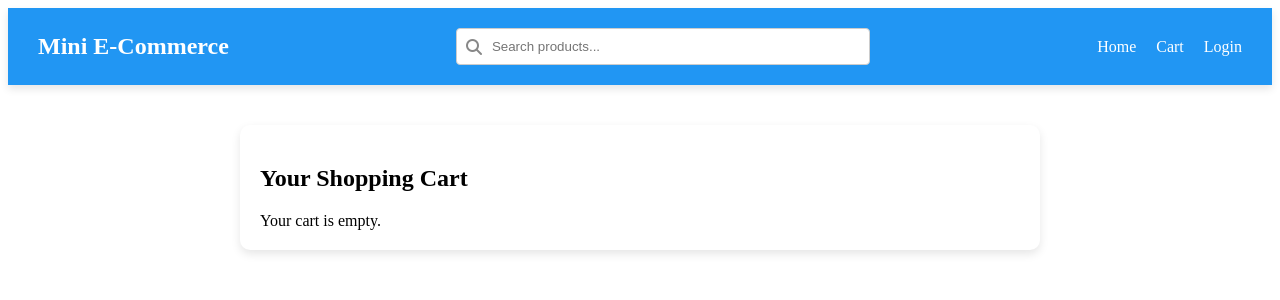
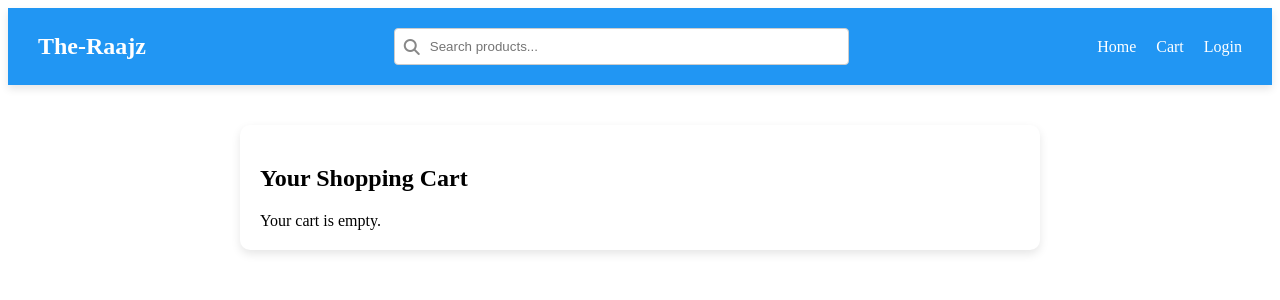
Before and after one commit to raajz49/mini-ecommerce, a Vue app: page /cart in a window 1280 px wide. Shown: the top 300 px of the page. Built offline with nearby package versions, Linux system fonts and the light colour scheme.

Commit message:
title changed

```diff
--- a/index.html
+++ b/index.html
@@ -4,7 +4,7 @@
     <meta charset="UTF-8" />
     <link rel="icon" href="/theraajz-logo.jpg" />
     <meta name="viewport" content="width=device-width, initial-scale=1.0" />
-    <title>The-Raajz</title>
+    <title>The-Raajz Shopping</title>
   </head>
   <body>
     <div id="app"></div>
--- a/src/components/Navbar.vue
+++ b/src/components/Navbar.vue
@@ -3,7 +3,7 @@
     <div class="navbar-left">
       <!-- for responsive mobile-nav -->
       <button v-if="isMobile" class="hamburger" @click="showMobileNav = true">☰</button>
-      <router-link to="/" class="logo">Mini E-Commerce</router-link>
+      <router-link to="/" class="logo">The-Raajz </router-link>
     </div>
 
     <div class="navbar-center" v-if="!isMobile">
```
